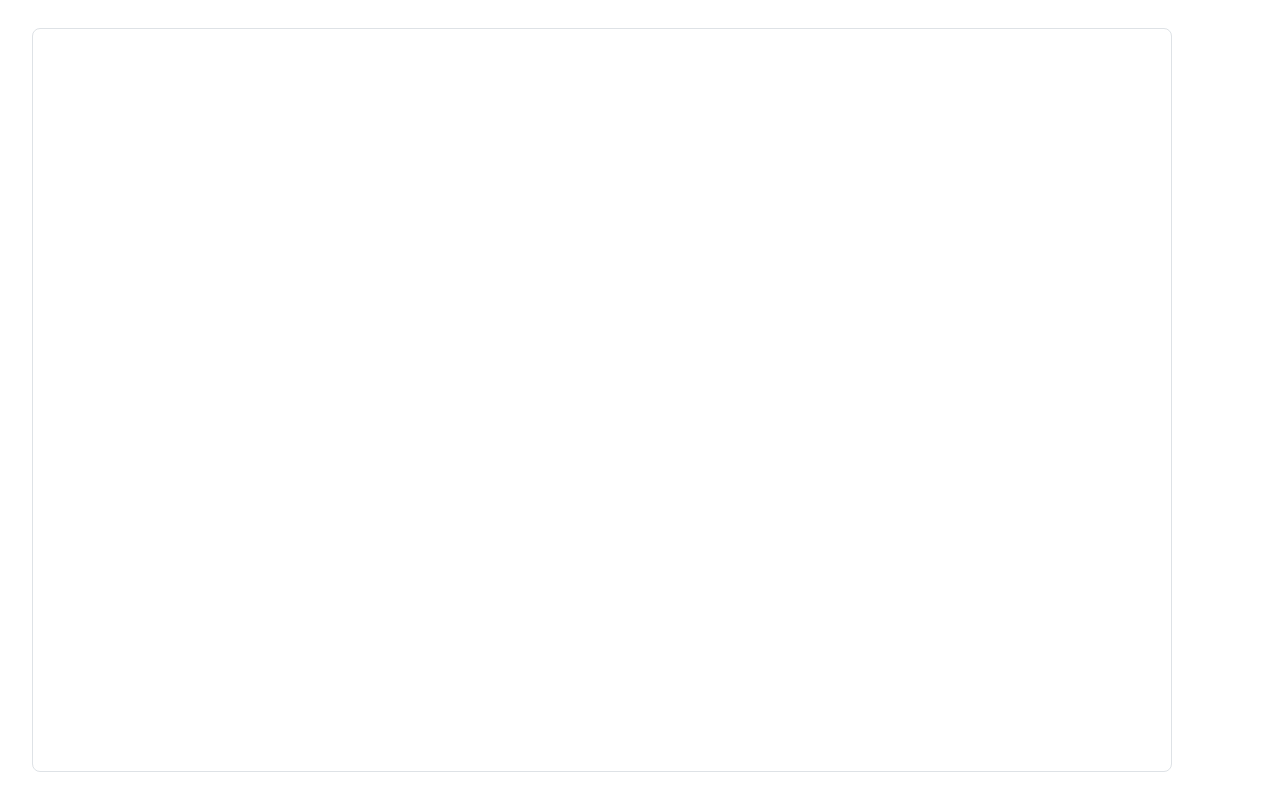
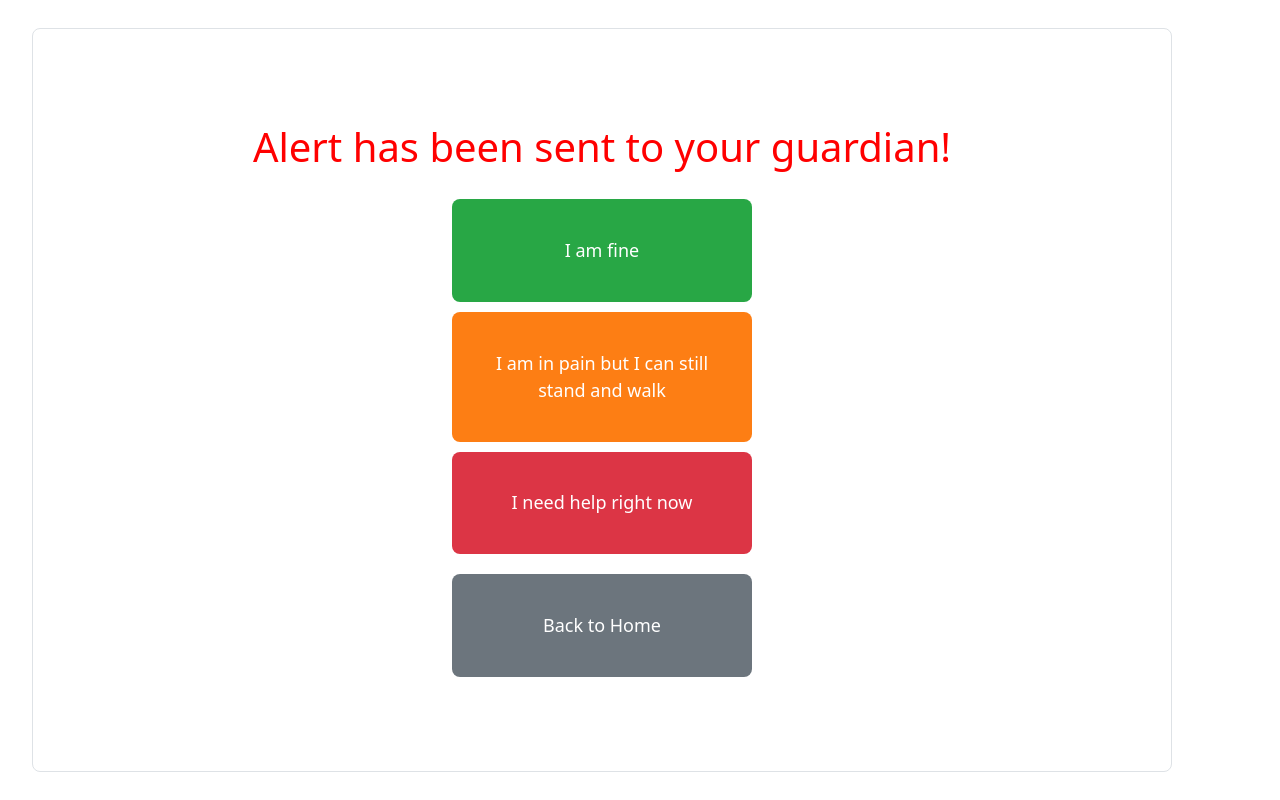
Before and after one commit to xinhuichua/tech_series-hackathon, a Vue app in the folder agecare-app/: page /SOS in a window 1280 px wide. Built offline with nearby package versions, Linux system fonts and the light colour scheme.

Commit message:
added sos buttons

```diff
--- a/agecare-app/package.json
+++ b/agecare-app/package.json
@@ -27,7 +27,7 @@
     "eslint-plugin-vue": "^9.23.0",
     "jsdom": "^24.1.0",
     "prettier": "^3.2.5",
-    "vite": "^5.3.1",
+    "vite": "^5.4.2",
     "vite-plugin-vue-devtools": "^7.3.1",
     "vitest": "^1.6.0"
   }
--- a/agecare-app/src/components/SOS.vue
+++ b/agecare-app/src/components/SOS.vue
@@ -1,9 +1,58 @@
 <template>
   <div class="container border rounded-3 bg-white bg-opacity-75 p-5">
-
+    <!-- SOS Page Content -->
+    <div class="alert-container">
+      <h1>Alert has been sent to your guardian!</h1>
+      <div class="response-buttons">
+        <button @click="handleResponse('fine')" class="response-button fine-button">I am fine</button>
+        <button @click="handleResponse('pain')" class="response-button pain-button">I am in pain but I can still stand and walk</button>
+        <button @click="handleResponse('help')" class="response-button help-button">I need help right now</button>
+      </div>
+      <button @click="goHome" class="back-button">Back to Home</button>
+    </div>
   </div>
 </template>
 
+<script>
+export default {
+  methods: {
+  handleResponse(response) {
+    // Handle the user's response based on the clicked button to send the telegram message to guardian
+    if (response === 'fine') {
+      alert('You selected: I am fine');
+    } else if (response === 'pain') {
+      alert('You selected: I am in pain but I can still stand and walk');
+    } else if (response === 'help') {
+      alert('You selected: I need help right now');
+    }
+  },
+  goHome() {
+    this.$router.push({ name: 'Home' }); // Navigate to the home route
+  },
+  checkIn() {
+    // Mark the first notification as checked in
+    if (this.notifications.length > 0) {
+      this.notifications[0].checkedIn = true; // Mark as checked in
+      this.notifications = this.notifications.filter(n => !n.checkedIn); // Remove checked in notifications
+      this.showNotification = true; // Show the confirmation message
+
+      // Change the button text after check-in
+      this.checkInButtonText = 'Check in done for the day. Have a good day!';
+    }
+  },
+  closeNotification() {
+    this.showNotification = false; // Hide the notification box
+  },
+  goToChatrooms() {
+    this.$router.push({ name: 'ChatRoom' });
+  },
+  goToSos() {
+    this.$router.push({ name: 'SOS' });
+  },
+},
+
+};
+</script>
 
 <style scoped>
   .container {
@@ -16,4 +65,66 @@
     background-color: #f0f0f0;
     margin: 0 auto;
   }
+
+  .alert-container {
+    display: flex;
+    flex-direction: column;
+    justify-content: center;
+    align-items: center;
+    height: 100vh;
+    font-size: 24px;
+    color: red;
+    text-align: center;
+  }
+
+  .response-buttons {
+    margin-top: 20px;
+    display: flex;
+    flex-direction: column;
+    gap: 10px;
+  }
+
+  .response-button {
+    border: none;
+    padding: 10mm;
+    cursor: pointer;
+    border-radius: 8px;
+    font-size: 18px;
+    width: 300px;
+  }
+
+  .fine-button {
+    background-color: #28a745; /* Green */
+    color: white;
+  }
+
+  .pain-button {
+    background-color: #fd7e14; /* Orange */
+    color: white;
+  }
+
+  .help-button {
+    background-color: #dc3545; /* Red */
+    color: white;
+  }
+
+  .response-button:hover {
+    opacity: 0.8;
+  }
+
+  .back-button {
+    margin-top: 20px;
+    background-color: #6c757d; /* Gray */
+    color: white;
+    border: none;
+    padding: 10mm;
+    cursor: pointer;
+    border-radius: 8px;
+    font-size: 18px;
+    width: 300px;
+  }
+
+  .back-button:hover {
+    background-color: #5a6268;
+  }
 </style>
```
Also changed, not shown: 1 other file (tests, documents, lock files or other folders). Lines whose indentation alone changed are shown as unchanged.
